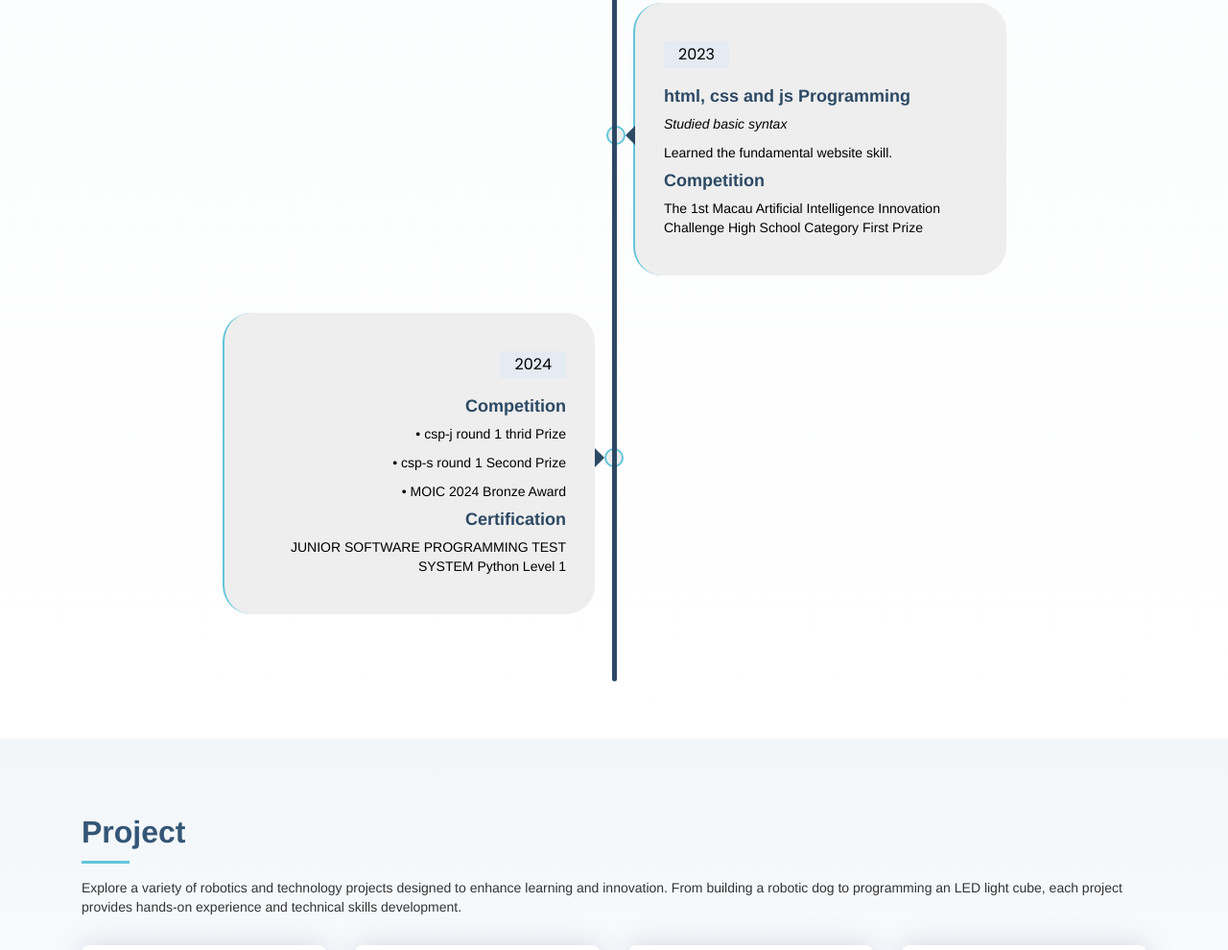
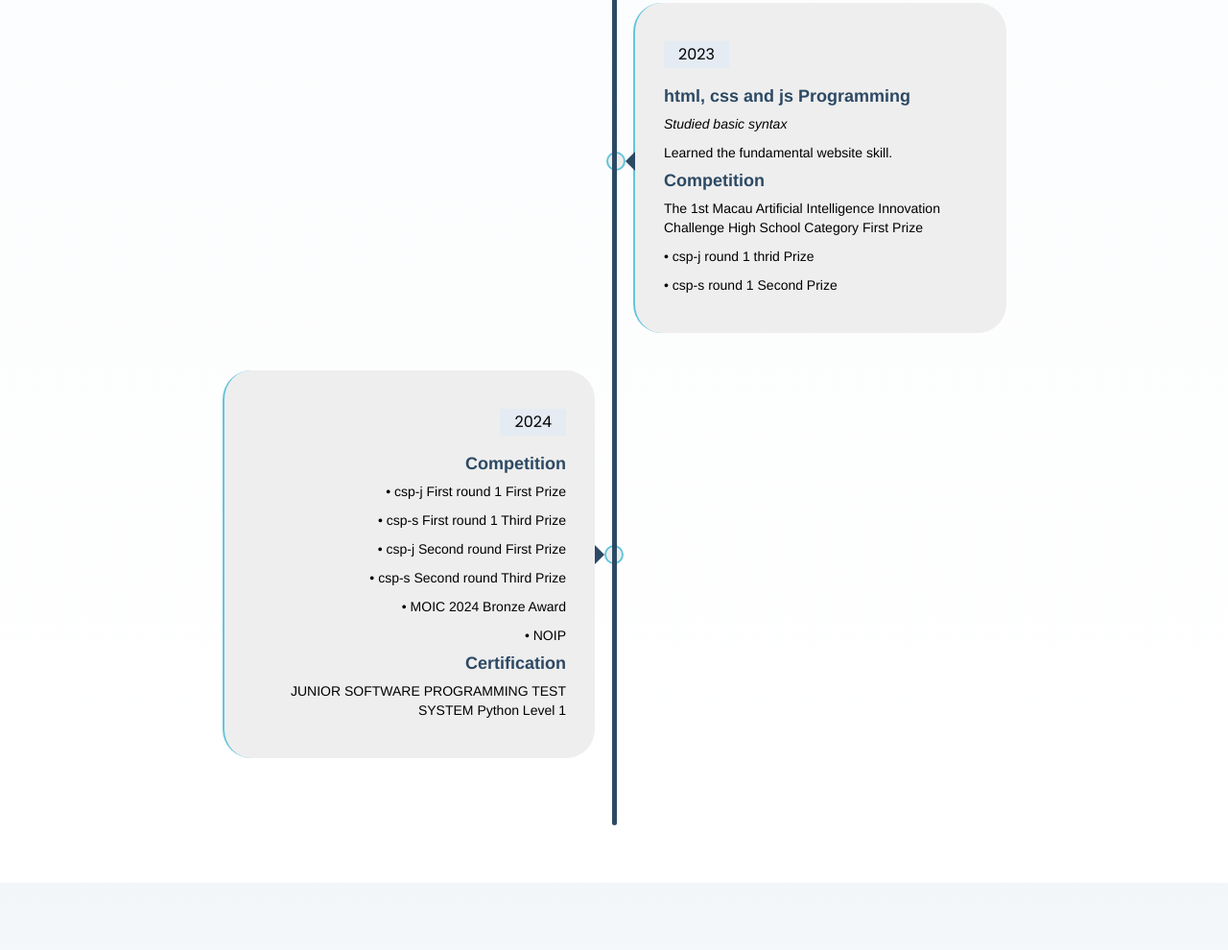
Before and after one commit to Onlooker2007/personal, a plain HTML site: page index.html in a window 1280 px wide. Shown: the part 4374-5364 px from the top of the page at 96% size. Drawn offline with nearby package versions, Linux system fonts and the light colour scheme; a web font is replaced by a local one.

Commit message:
Update index.html

```diff
--- a/index.html
+++ b/index.html
@@ -306,6 +306,8 @@
               <p>Learned the fundamental website skill.</p>
               <h4>Competition</h4>
               <p>The 1st Macau Artificial Intelligence Innovation Challenge High School Category First Prize </p>
+              <p>•  csp-j round 1 thrid Prize</p>
+              <p>•  csp-s round 1 Second Prize</p>
             </div>
           </li>
           <li>
@@ -313,9 +315,12 @@
               <h5>2024</h5>
               <h4>Competition</h4>
               <p><ul>
-                <p>•  csp-j round 1 thrid Prize</p>
-                <p>•  csp-s round 1 Second Prize</p>
+                <p>•  csp-j First round 1 First Prize</p>
+                <p>•  csp-s First round 1 Third Prize</p>
+                <p>•  csp-j Second round First Prize</p>
+                <p>•  csp-s Second round Third Prize</p>
                 <p>•  MOIC 2024 Bronze Award</p>
+                <p>• NOIP</p>
               </ul></p>
               <h4>Certification</h4>
               <p>JUNIOR SOFTWARE PROGRAMMING TEST SYSTEM Python Level 1</p>
```
